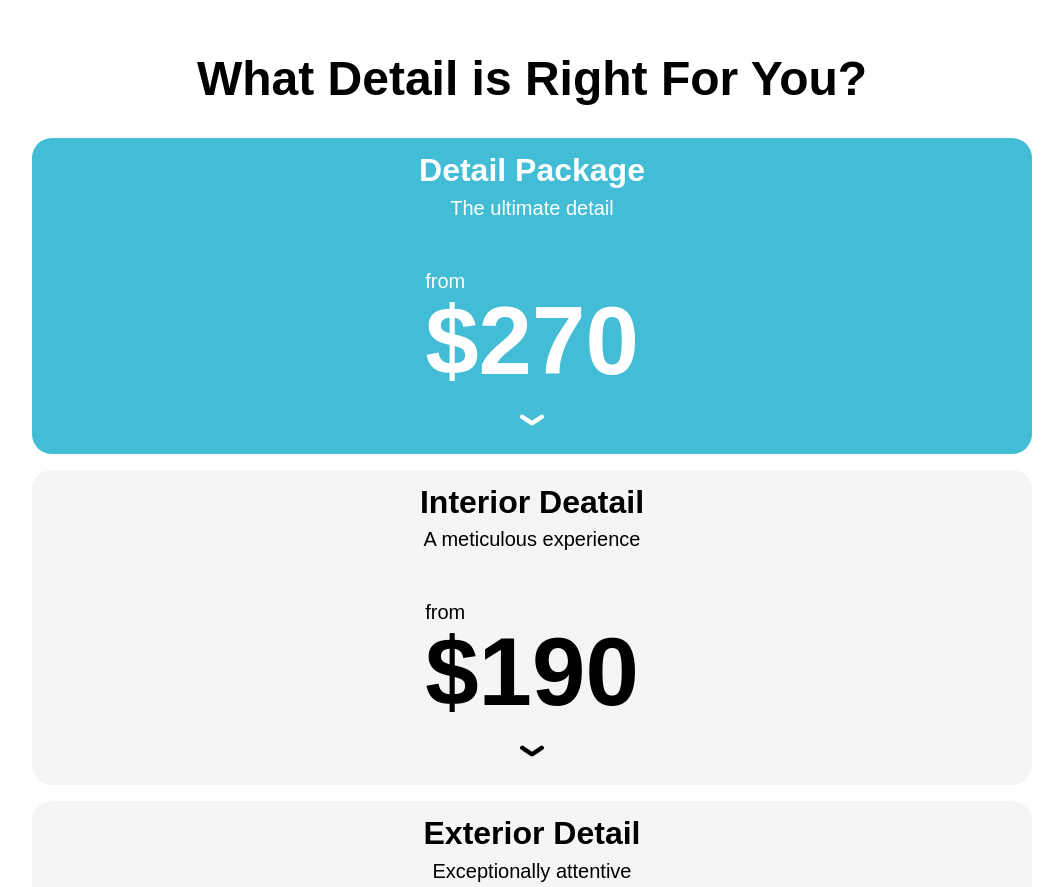
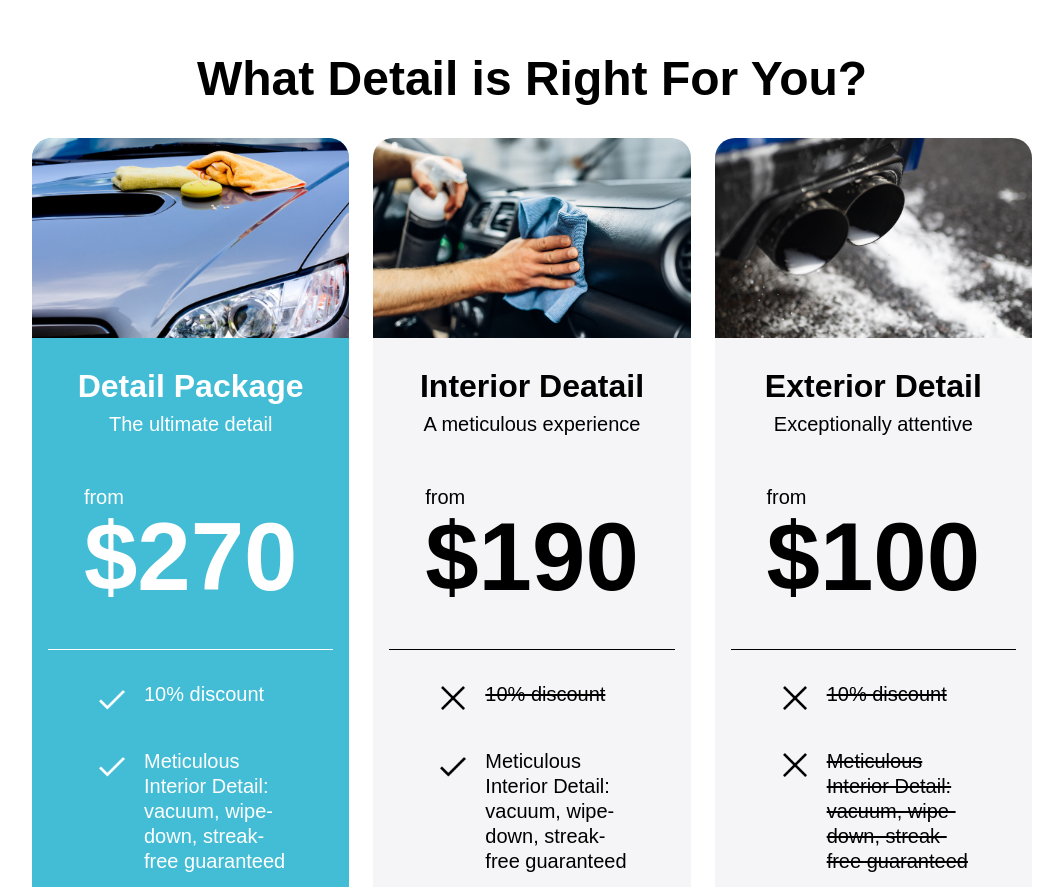
Before and after one commit to jisanjung/beclean, a website built with Vite: page index.html in a window 1280 px wide. Shown: the part 2440-3327 px from the top of the page, without its empty margins (108-1171 px from the left). Built offline with nearby package versions, Linux system fonts and the light colour scheme.

Commit message:
style pricing section for desktop

```diff
--- a/index.html
+++ b/index.html
@@ -121,8 +121,12 @@
       </section>
       <section id="pricingSection" class="container">
         <h3 class="title-sm text-center">What Detail is Right For You?</h3>
+        <div id="pricingEachWrapper">
           <div class="pricing-each">
-          <div>
+            <div class="pricing-img">
+              <img src="./images/detail_package.jpg"/>
+            </div>
+            <div class="pricing-info-padding">
               <div class="text-center">
                 <h3 class="title-xs">Detail Package</h3>
                 <p class="text">The ultimate detail</p>
@@ -178,7 +182,10 @@
             </div>
           </div>
           <div class="pricing-each">
-          <div>
+            <div class="pricing-img">
+              <img src="./images/interior_detail.jpg"/>
+            </div>
+            <div class="pricing-info-padding">
               <div class="text-center">
                 <h3 class="title-xs">Interior Deatail</h3>
                 <p class="text">A meticulous experience</p>
@@ -236,7 +243,10 @@
             </div>
           </div>
           <div class="pricing-each">
-          <div>
+            <div class="pricing-img">
+              <img src="./images/exterior_detail.jpeg"/>
+            </div>
+            <div class="pricing-info-padding">
               <div class="text-center">
                 <h3 class="title-xs">Exterior Detail</h3>
                 <p class="text">Exceptionally attentive</p>
@@ -288,6 +298,7 @@
               </div>
               <div class="flex justify-center">
                 <button class="down-chevron"><img src="/images/down-chevron-dark.png"/></button>
+              </div>
             </div>
           </div>
         </div>
--- a/src/styles/pricing.css
+++ b/src/styles/pricing.css
@@ -4,13 +4,15 @@
 #pricingSection .title-sm {
     margin-bottom: 2rem;
 }
-#pricingSection > .pricing-each:first-of-type {
+#pricingSection #pricingEachWrapper > .pricing-each:first-of-type {
     background-color: #43BDD5;
     color: white;
 }
 .pricing-each {
     background: #F5F5F7;
     border-radius: 20px;
+}
+.pricing-info-padding {
     padding: 1rem;
 }
 .pricing-each:not(:last-child) {
@@ -33,6 +35,9 @@
 }
 .price .title-lg {
     padding-top: 0.75rem;
+}
+.pricing-each .pricing-img {
+    display: none;
 }
 .pricing-each .price-details {
     display: none;
@@ -57,3 +62,45 @@
      flex-shrink: 0;
      margin-right: 1rem;
 }
+
+/* small desktop view */
+@media screen and (min-width: 1024px) {
+	#pricingSection {
+
+    }
+    #pricingSection #pricingEachWrapper {
+        display: flex;
+    }
+    #pricingSection .pricing-each {
+        width: 33%;
+    }
+    #pricingSection .pricing-each:not(:last-child) {
+        margin-bottom: 0;
+        margin-right: 1.5rem;
+    }
+    #pricingSection .down-chevron {
+        display: none;
+    }
+    .pricing-each .price-details {
+        display: block;
+    }
+    .pricing-each .pricing-img {
+        display: block;
+        height: 200px;
+    }
+    .pricing-each .pricing-img img {
+        height: 100%;
+        object-fit: cover;
+        border-top-left-radius: 20px;
+        border-top-right-radius: 20px;
+    }
+    .pricing-each .pricing-info-padding {
+        margin-top: 1rem;
+        margin-bottom: 1rem;
+    }
+}
+
+/* large desktop view */
+@media screen and (min-width: 1200px) {
+
+}
```
Lines whose indentation alone changed are shown as unchanged.
